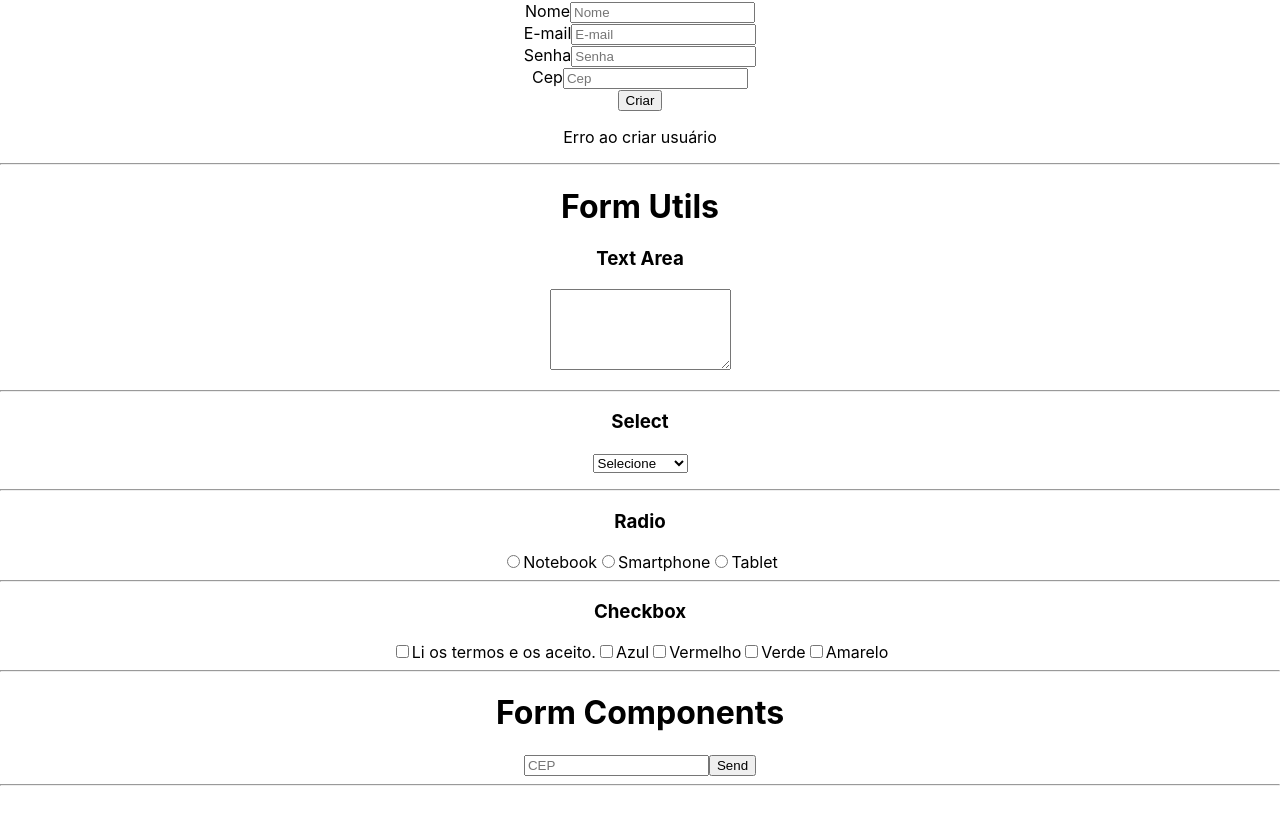
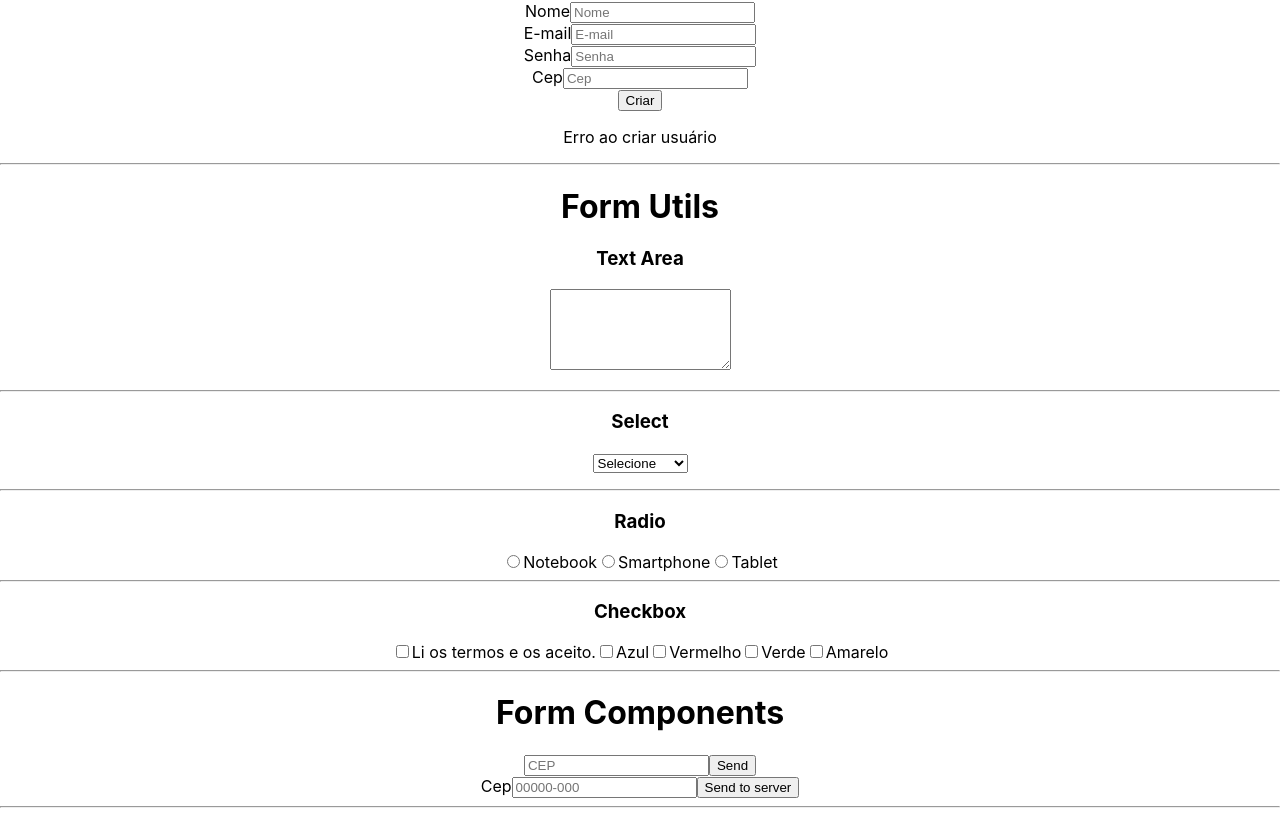
Before and after one commit to guilhermetamega/ReactOrigamid, a React (Create React App) app in the folder origamid/: page / in a window 1280 px wide. Shown: the part 3053-3869 px from the top of the page. Before the commit the page ends 3847 px from the top, so only its background shows below. Built offline with nearby package versions, Linux system fonts and the light colour scheme; no server answers.

Commit message:
Validation on submit data

```diff
--- /dev/null
+++ b/origamid/src/components/Forms/FormComponents/ValidationOnSubmit/index.jsx
@@ -0,0 +1,53 @@
+import { useState } from "react";
+
+export default function ValidationOnSubmit() {
+  const [cep, setCep] = useState("");
+  const [error, setError] = useState(null);
+
+  function handleSubmit(e) {
+    e.preventDefault();
+    if (validateCep(cep)) {
+      console.log("Send Data");
+    } else {
+      console.log("Dont send data");
+    }
+  }
+
+  function validateCep(value) {
+    if (value.length === 0) {
+      setError("Preencha um valor");
+      return false;
+    } else if (!/^\d{5}-?\d{3}$/.test(value)) {
+      setError("Preencha um cep válido");
+      return false;
+    } else {
+      setError(null);
+      return true;
+    }
+  }
+
+  function handleBlur({ target }) {
+    validateCep(target.value);
+  }
+
+  function handleChange({ target }) {
+    if (error) validateCep(target.value);
+    setCep(target.value);
+  }
+
+  return (
+    <form onSubmit={handleSubmit}>
+      <label htmlFor="cep">Cep</label>
+      <input
+        id="cep"
+        type="text"
+        value={cep}
+        onChange={handleChange}
+        onBlur={handleBlur}
+        placeholder="00000-000"
+      />
+      {error && <p>{error}</p>}
+      <button>Send to server</button>
+    </form>
+  );
+}
--- a/origamid/src/components/Forms/FormComponents/index.jsx
+++ b/origamid/src/components/Forms/FormComponents/index.jsx
@@ -1,10 +1,12 @@
 import ValidationOnBlur from "./ValidationOnBlur";
+import ValidationOnSubmit from "./ValidationOnSubmit";
 
 export default function FormComponents() {
   return (
     <>
       <h1>Form Components</h1>
       <ValidationOnBlur />
+      <ValidationOnSubmit />
       <hr />
     </>
   );
```
